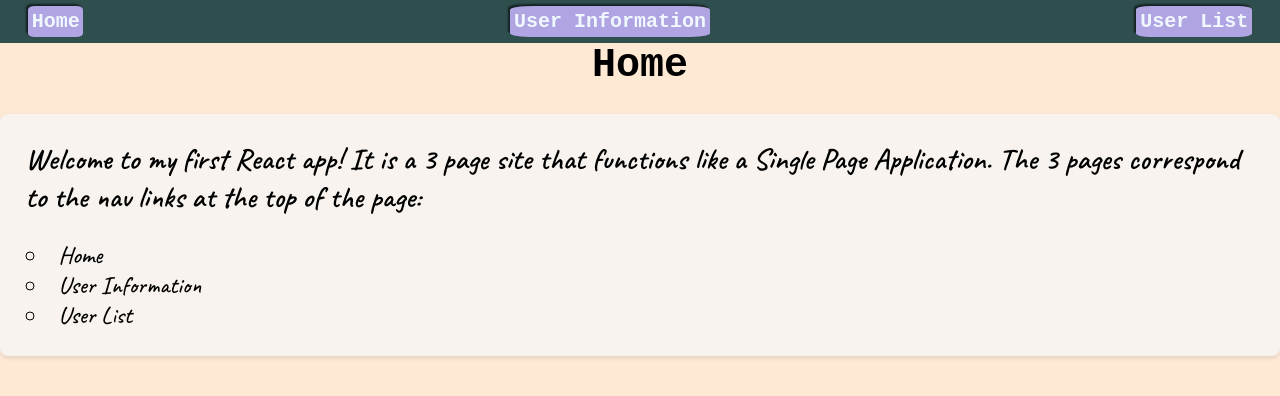
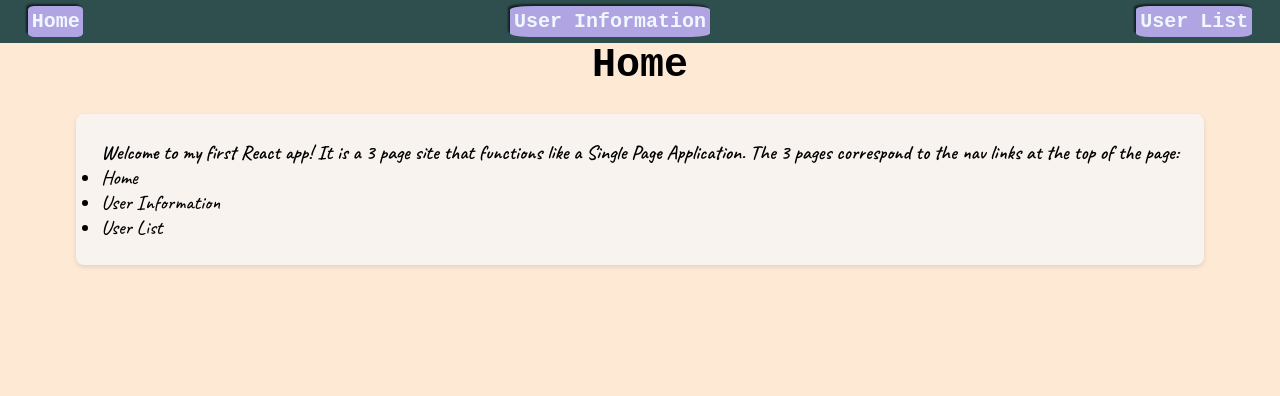
Before and after one commit to dEhiN/CBCDiploma--FSWAD, a React (Vite) app in the folder Module7_MEAN_Stack/assignments/1/code/assignment_one/: page / in a window 1280 px wide. Shown: the top 396 px of the page. Built offline with nearby package versions, Linux system fonts and the light colour scheme; the HTML template or start-up script is replaced by a standard one; a web font is replaced by a local one.

Commit message:
Refactored the way WelcomeCard works for that the component takes in props specifying which card version to generate and the children to add to the card; this means that the caller component MUST specify the props value expected and give children if the card is expected have content.

```diff
--- a/Module7_MEAN_Stack/assignments/1/code/assignment_one/src/components/WelcomeCard.css
+++ b/Module7_MEAN_Stack/assignments/1/code/assignment_one/src/components/WelcomeCard.css
@@ -1,39 +1,22 @@
-/* Add some margin underneath each paragraph. */
-p {
-    margin-bottom: 2%;
-}
-
-/* Change the type of bullet point and the positioning of each list item. */
-ul {
-    list-style-type: circle;
-    list-style-position: inside;
-}
-
+/* Style the welcome card itself to have some padding, a border radius, a box shadow, and a margin bottom. There are 3 versions of the welcome card that can be styled. They differ only in the background colour as can be seen with the classes below. */
 .welcome-card {
     padding: 2%;
     border-radius: 8px;
     box-shadow: 0 2px 5px rgba(0, 0, 0, 0.1);
-    /* background-color: rgb(176, 165, 226); */
-    background-color: #f8f3ee;
-    /* background-color: #d8e3ef; */
+    margin-bottom: 2%;
 }
 
-/* Adjust the size to make it 1.5 times bigger than the base font size. */
-.wc-size-big {
-    font-size: 1.5em;
+/* Background colour for welcome card version 1. */
+.wc-version1 {
+    background-color: #f8f3ee;
 }
 
-/* Adjust the size to make it 1.2 times bigger than the base font size. */
-.wc-size-md {
-    font-size: 1.2em;
+/* Background colour for welcome card version 2. */
+.wc-version2 {
+    background-color: #d8e3ef;
 }
 
-
-/*
-If #fde9d4 is the background, a softer, more neutral card works better than a bright cyan.
-
-Good card options
-#f8f3ee — warm off-white that still reads as a layer over the peach
-#d8e3ef — soft dusty blue, cool but muted enough to avoid feeling harsh
-#c7d0d7 — gentle slate blue for slightly stronger contrast while staying calm
-*/
+/* Background colour for welcome card version 3. */
+.wc-version3 {
+    background-color: rgb(176, 165, 226);
+}
--- a/Module7_MEAN_Stack/assignments/1/code/assignment_one/src/components/WelcomeCard.jsx
+++ b/Module7_MEAN_Stack/assignments/1/code/assignment_one/src/components/WelcomeCard.jsx
@@ -4,25 +4,25 @@
 import "./WelcomeCard.css";
 
 /**
- * This component function creates a welcome card that can be displayed as the "hero" section of the main or Home page. The card text itself shares some information about the site and the author (or developer). It will also use the React props feature but the author hasn't figured out how yet.
+ * This component function creates a welcome card that can be displayed as the "hero" section of the main or Home page. The card text itself shares some information about the site and the author (or developer). In the CSS, 3 different card "versions" have been created which differ only in the background colour of the card. The card that's created uses the props value to specify which background colour to use and to inject any children.
  *
  * @param {Object} props - The component props.
+ * @param {number} props.wcVersion - A number between 1 and 3 representing which version of the Welcome Card to display. This affects the background colour. See WelcomeCard.css for more information.
+ * @param {ReactNode} props.children - A ReactNode representing JSX elements or code to insert as children of the div element
  * @return {JSX.Element} The rendered component as a div parent with the contents as children.
  */
 function WelcomeCard(props) {
-	return (
-		<div className="welcome-card">
-			<p className="fonts-google caveat-semibold wc-size-big">
-				Welcome to my first React app! It is a 3 page site that functions like a Single Page
-				Application. The 3 pages correspond to the nav links at the top of the page:
-			</p>
-			<ul>
-				<li className="fonts-google caveat-medium wc-size-md">Home</li>
-				<li className="fonts-google caveat-medium wc-size-md">User Information</li>
-				<li className="fonts-google caveat-medium wc-size-md">User List</li>
-			</ul>
-		</div>
-	);
+	// An object to allow different version of the welcome card
+	const welcomeCardVersions = {
+		1: "wc-version1",
+		2: "wc-version2",
+		3: "wc-version3",
+	};
+
+	// Set the welcome card version based on the props value or a default as a safety backup
+	const wcVersion = welcomeCardVersions[props.wcVersion] || welcomeCardVersions[1];
+
+	return <div className={`welcome-card ${wcVersion}`}>{props.children}</div>;
 }
 
 export default WelcomeCard;
--- a/Module7_MEAN_Stack/assignments/1/code/assignment_one/src/pages/HomePage.jsx
+++ b/Module7_MEAN_Stack/assignments/1/code/assignment_one/src/pages/HomePage.jsx
@@ -13,7 +13,18 @@ function HomePage() {
 	return (
 		<>
 			<HeadingLevelOne text="Home" />
-			<WelcomeCard />
+			<WelcomeCard wcVersion={1}>
+				<p className="fonts-google caveat-semibold wc-size-big">
+					Welcome to my first React app! It is a 3 page site that functions like a Single
+					Page Application. The 3 pages correspond to the nav links at the top of the
+					page:
+				</p>
+				<ul>
+					<li className="fonts-google caveat-medium wc-size-md">Home</li>
+					<li className="fonts-google caveat-medium wc-size-md">User Information</li>
+					<li className="fonts-google caveat-medium wc-size-md">User List</li>
+				</ul>
+			</WelcomeCard>
 		</>
 	);
 }
```
